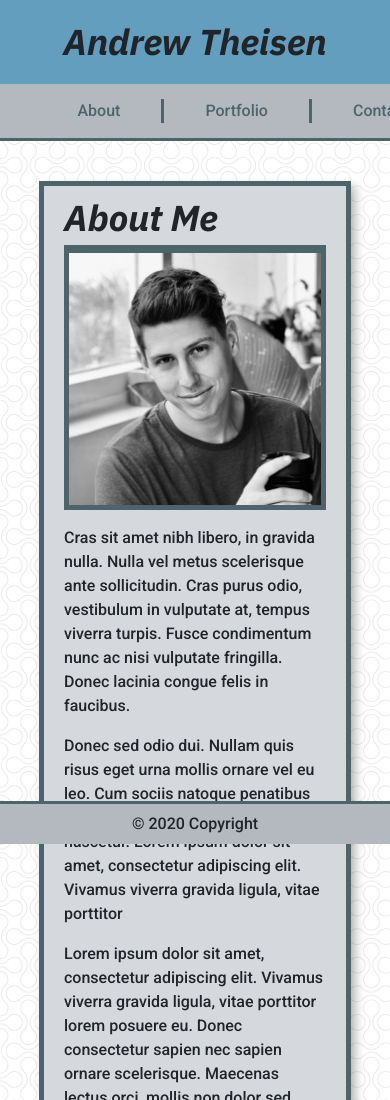
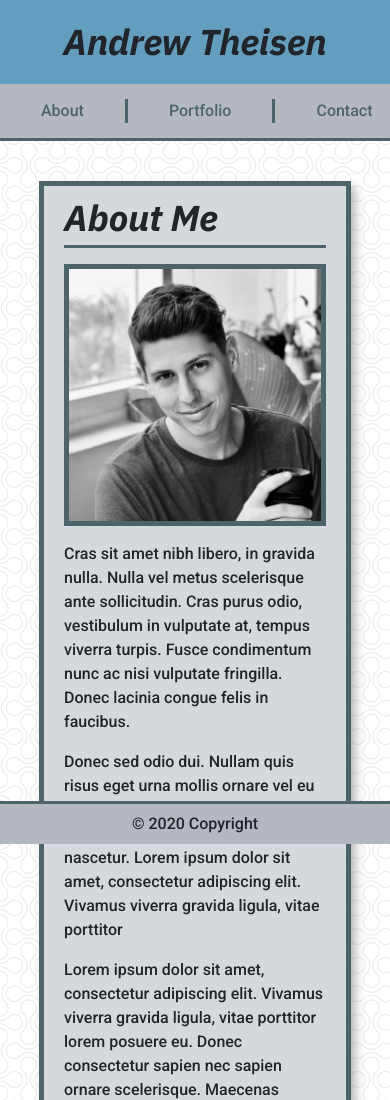
Before and after one commit to theisen92/02-Week-Homework, a plain HTML site: page index.html in a window 390 px wide. Shown: the top 1100 px of the page. Drawn offline with nearby package versions, Linux system fonts and the light colour scheme.

Commit message:
fixed phone nav bar

```diff
--- a/index.html
+++ b/index.html
@@ -26,7 +26,7 @@
             Andrew Theisen
         </div>
         <div class="nav">
-            <ul class="nav justify-content-end">
+            <ul class="nav">
                 <li class="nav-item active">
                   <a class="nav-link" href="index.html">About</a>
                 </li>
@@ -59,7 +59,7 @@
         <p>Donec sed odio dui. Nullam quis risus eget urna mollis ornare vel eu leo. Cum sociis natoque penatibus et magnis dis parturient montes, nascetur ridiculus mus. Donec consectetur sapien nec sapien ornare scelerisque. Maecenas lectus orci, mollis non dolor sed, pulvinar blandit enim.</p>
     </section>
     </div>
-    <div class="row d-sm-none">
+    <div class="row d-sm-none space-top">
         <div class="col-sm">
             <img class="pic-me" src="./images/pic-of-me-baw.jpeg" alt="Picture of Andrew Theisen holding a coffee mug">
         </div>
```
Also changed, not shown: contact.html (+1 -1 lines), portfolio.html (+1 -1 lines).
